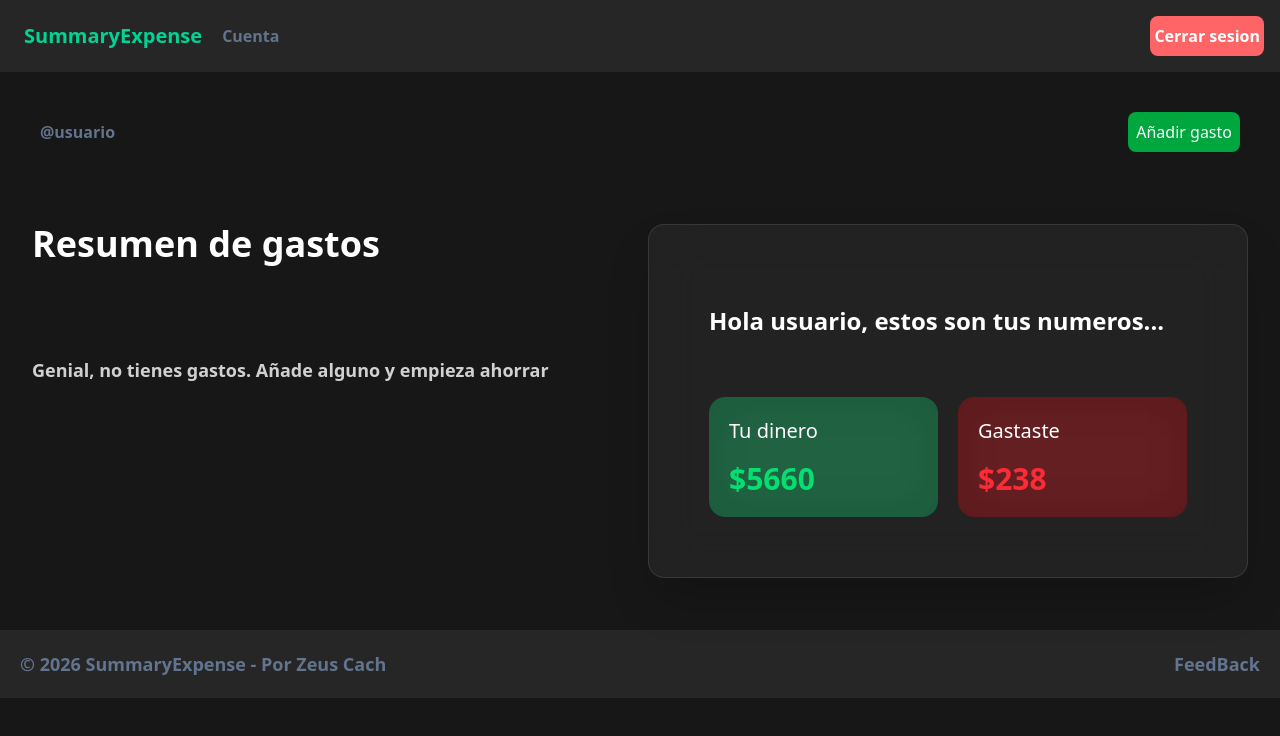
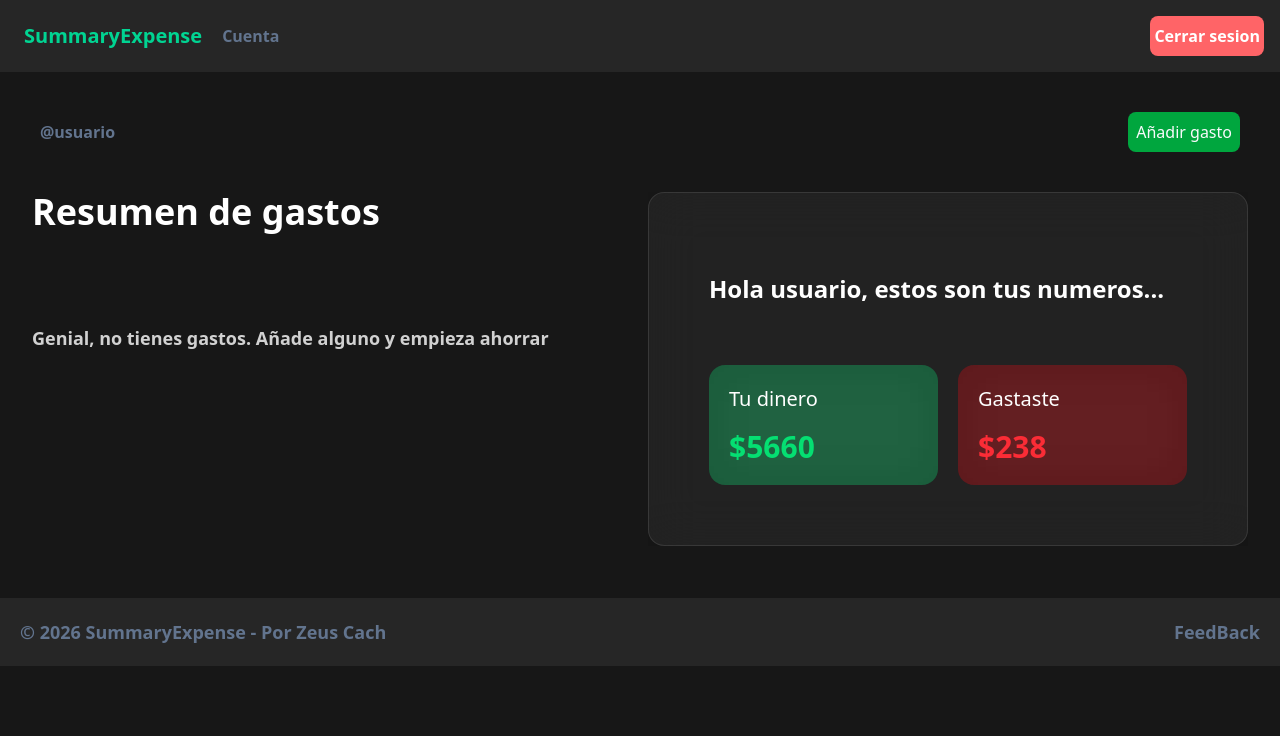
Before and after one commit to zeusCach/SummaryExpense, a React (Vite) app: page /dashboard in a window 1280 px wide. Shown: the top 736 px of the page. Built offline with nearby package versions, Linux system fonts and the light colour scheme.

Commit message:
Ajuste de diseño, evitando que el layaout de informacion de gastos se rompa

```diff
--- a/src/components/Dashboard.jsx
+++ b/src/components/Dashboard.jsx
@@ -20,9 +20,13 @@ export default function Dashboard() {
                 </Link>
             </div>
 
-            <div className="grid grid-cols-1 md:grid-cols-2 gap-4 p-8">
-                <Summary />
-                <InfoSummary />
+            <div className="grid grid-cols-1 md:grid-cols-2 gap-4 px-8 pb-8 flex-1 overflow-hidden">
+                <div className="overflow-y-auto">
+                    <Summary />
+                </div>
+                <div className="overflow-hidden">
+                    <InfoSummary />
+                </div>
             </div>
         </>
     )
```
